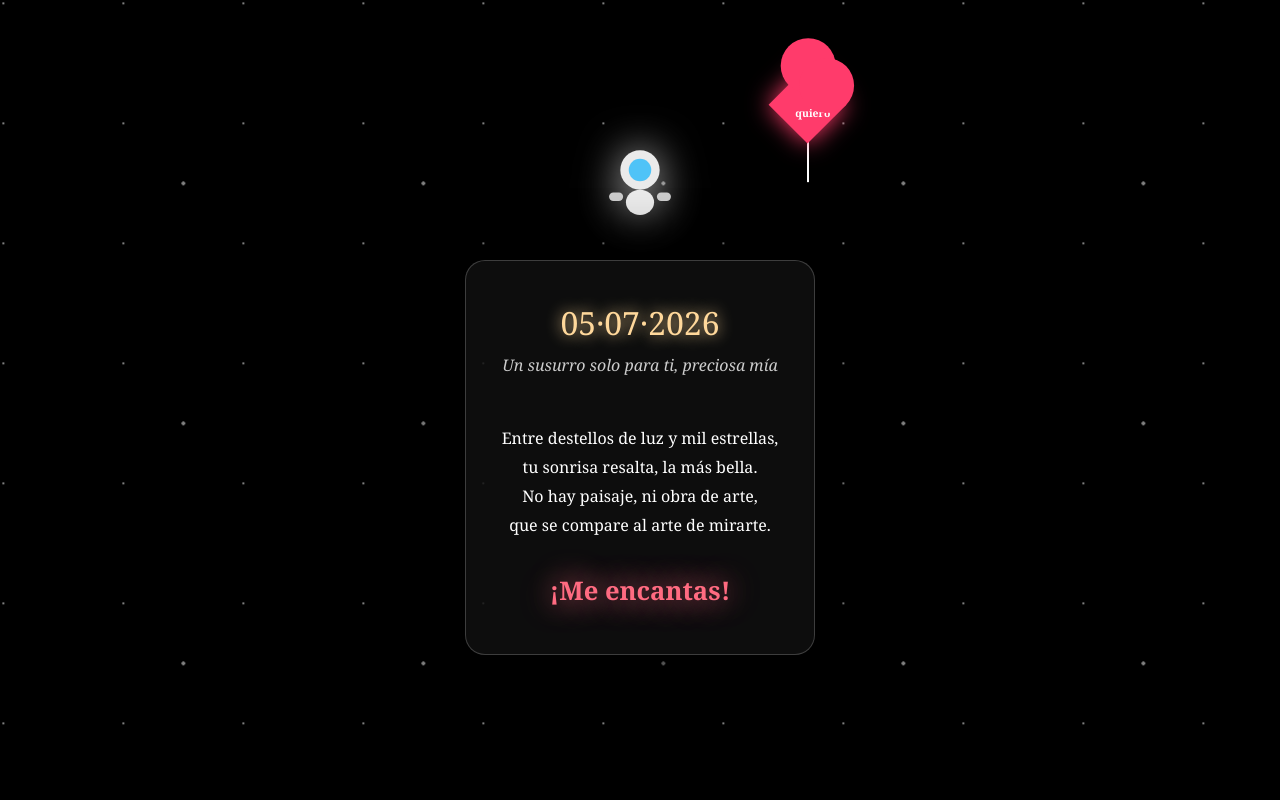
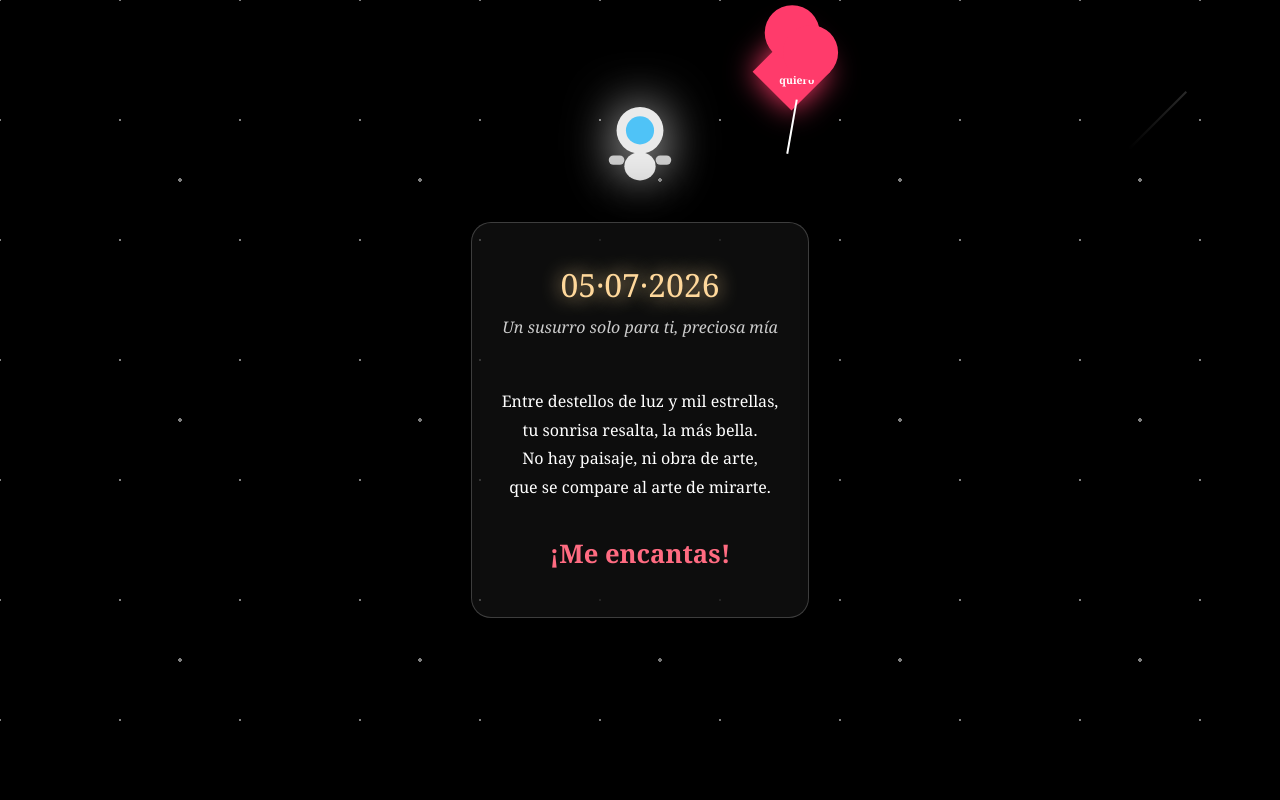
Before and after one commit to Lunaortega/para-alguien-especial, a plain HTML site: page index.html in a window 1280 px wide. Shown: the top 800 px of the page. Drawn offline with Linux system fonts and the light colour scheme.

Commit message:
Add files via upload

```diff
--- a/index.html
+++ b/index.html
@@ -19,7 +19,7 @@ body{
     color:white;
 }
 
-/* 🌌 FONDO */
+/* 🌌 FONDO ESTRELLAS */
 body::before{
     content:"";
     position:absolute;
@@ -29,7 +29,7 @@ body::before{
         radial-gradient(white 1px, transparent 1px),
         radial-gradient(white 2px, transparent 2px);
     background-size: 120px 120px, 240px 240px;
-    animation: stars 120s linear infinite;
+    animation: stars 100s linear infinite;
     opacity:0.5;
 }
 
@@ -38,30 +38,47 @@ body::before{
     to{transform:translate(-400px,-400px);}
 }
 
+/* 🌠 ESTRELLA FUGAZ */
+.shooting-star{
+    position:absolute;
+    top:10%;
+    left:-100px;
+    width:2px;
+    height:80px;
+    background:linear-gradient(white, transparent);
+    transform:rotate(45deg);
+    animation:shoot 6s linear infinite;
+}
+
+@keyframes shoot{
+    0%{left:-100px; opacity:1;}
+    100%{left:110%; opacity:0;}
+}
+
 /* CONTENEDOR */
 .container{
     position:relative;
-    width:350px;
     text-align:center;
+    transform: translateY(-40px);
 }
 
-/* 👨‍🚀 ASTRONAUTA MEJORADO */
+/* 👨‍🚀 ASTRONAUTA */
 .astronaut{
     position:relative;
-    margin-bottom:20px;
+    margin-bottom:15px;
     animation: float 4s ease-in-out infinite;
 }
 
 .astronaut svg{
-    width:90px;
-    filter: drop-shadow(0 0 20px rgba(255,255,255,0.7));
+    width:100px;
+    filter: drop-shadow(0 0 25px rgba(255,255,255,0.8));
 }
 
-/* 🎈 GLOBO BIEN POSICIONADO */
+/* 🎈 GLOBO */
 .balloon{
     position:absolute;
-    top:-60px;
-    right:-20px;
+    top:-50px;
+    right:-10px;
     animation: floatBalloon 3s ease-in-out infinite alternate;
 }
 
@@ -71,7 +88,7 @@ body::before{
     background:#ff3b6b;
     transform: rotate(-45deg);
     position:relative;
-    box-shadow:0 0 25px #ff3b6b;
+    box-shadow:0 0 30px #ff3b6b;
 }
 
 .heart::before,
@@ -98,9 +115,10 @@ body::before{
 
 .string{
     width:2px;
-    height:50px;
+    height:55px;
     background:white;
     margin:auto;
+    transform: rotate(10deg);
 }
 
 /* 💌 TARJETA */
@@ -114,10 +132,11 @@ body::before{
     animation: fade 2s ease;
 }
 
+/* TEXTO */
 .title{
     font-size:2rem;
     color:#ffd89b;
-    text-shadow:0 0 15px #ffd89b;
+    text-shadow:0 0 20px #ffd89b;
     margin-bottom:10px;
 }
 
@@ -132,11 +151,14 @@ body::before{
     white-space:pre-line;
 }
 
+/* 💥 EFECTO WOW */
 .highlight{
     color:#ff6b81;
     font-size:1.6rem;
     font-weight:bold;
-    animation: glow 2s infinite;
+    opacity:0;
+    animation: reveal 2s ease forwards;
+    animation-delay:1.5s;
 }
 
 /* ANIMACIONES */
@@ -150,13 +172,13 @@ body::before{
     to{transform:translateY(-8px);}
 }
 
-@keyframes glow{
-    0%,100%{text-shadow:0 0 10px #ff6b81;}
-    50%{text-shadow:0 0 30px #ff6b81;}
+@keyframes reveal{
+    from{opacity:0; transform:translateY(20px);}
+    to{opacity:1; transform:translateY(0);}
 }
 
 @keyframes fade{
-    from{opacity:0;transform:translateY(20px);}
+    from{opacity:0;transform:translateY(30px);}
     to{opacity:1;}
 }
 </style>
@@ -164,23 +186,22 @@ body::before{
 
 <body>
 
+<!-- 🌠 -->
+<div class="shooting-star"></div>
+
 <div class="container">
 
     <!-- 👨‍🚀 -->
     <div class="astronaut">
         <svg viewBox="0 0 64 64">
-            <!-- casco -->
-            <circle cx="32" cy="22" r="14" fill="#eaeaea"/>
-            <circle cx="32" cy="22" r="8" fill="#4fc3f7"/>
-            <!-- cuerpo -->
+            <circle cx="32" cy="22" r="15" fill="#eaeaea"/>
+            <circle cx="32" cy="22" r="9" fill="#4fc3f7"/>
             <rect x="22" y="36" width="20" height="18" rx="10" fill="#eaeaea"/>
-            <!-- brazos -->
-            <rect x="10" y="38" width="10" height="6" rx="3" fill="#ccc"/>
-            <rect x="44" y="38" width="10" height="6" rx="3" fill="#ccc"/>
-
-            <!-- 🎈 -->
+            <rect x="12" y="38" width="10" height="6" rx="3" fill="#ccc"/>
+            <rect x="42" y="38" width="10" height="6" rx="3" fill="#ccc"/>
         </svg>
 
+        <!-- 🎈 -->
         <div class="balloon">
             <div class="heart"><span>Te quiero</span></div>
             <div class="string"></div>
```
